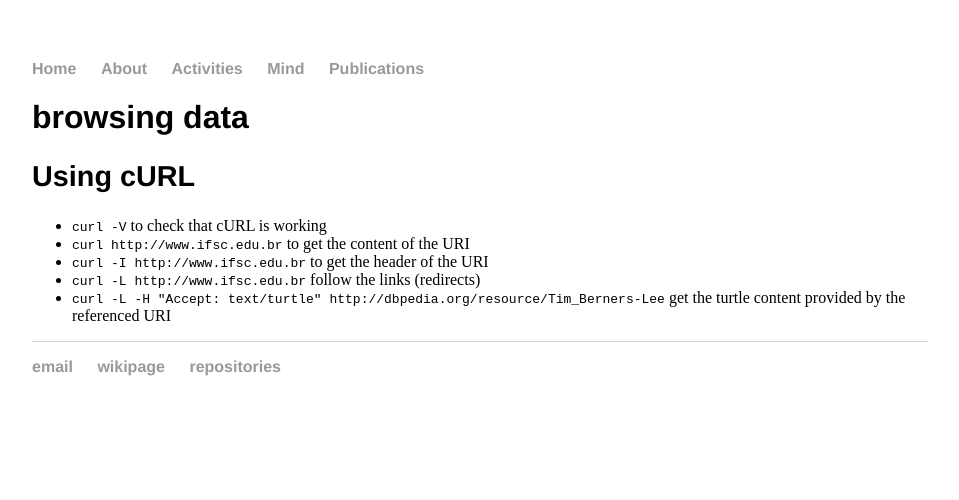
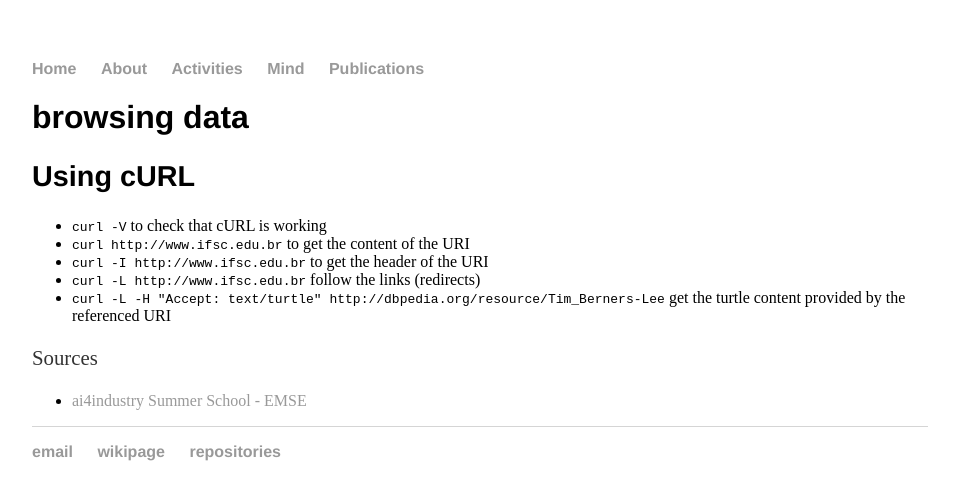
Before and after one commit to cleberjamaral/cleberjamaral.github.io, a Jekyll site: the page built from knowledge/programming/browsing-data.md, in a window 1280 px wide. Shown: the top 500 px of the page, without its empty margins (160-1119 px from the left). Built offline with Jekyll 4.4.1, drawn with Linux system fonts in a browser that asks for light colours; our own code applies the rules of GitHub Pages for plain Markdown files.

Commit message:
GITBOOK-245: change request with no subject merged in GitBook

```diff
--- a/knowledge/programming/browsing-data.md
+++ b/knowledge/programming/browsing-data.md
@@ -9,3 +9,7 @@
 * `curl -I http://www.ifsc.edu.br` to get the header of the URI
 * `curl -L http://www.ifsc.edu.br` follow the links (redirects)
 * `curl -L -H "Accept: text/turtle" http://dbpedia.org/resource/Tim_Berners-Lee` get the turtle content provided by the referenced URI
+
+Sources
+
+* [ai4industry Summer School - EMSE](https://www.emse.fr/\~zimmermann/AI4Industry/2023/)
```
Also changed, not shown: knowledge/programming/web-semantics.md (+4 -0 lines).
